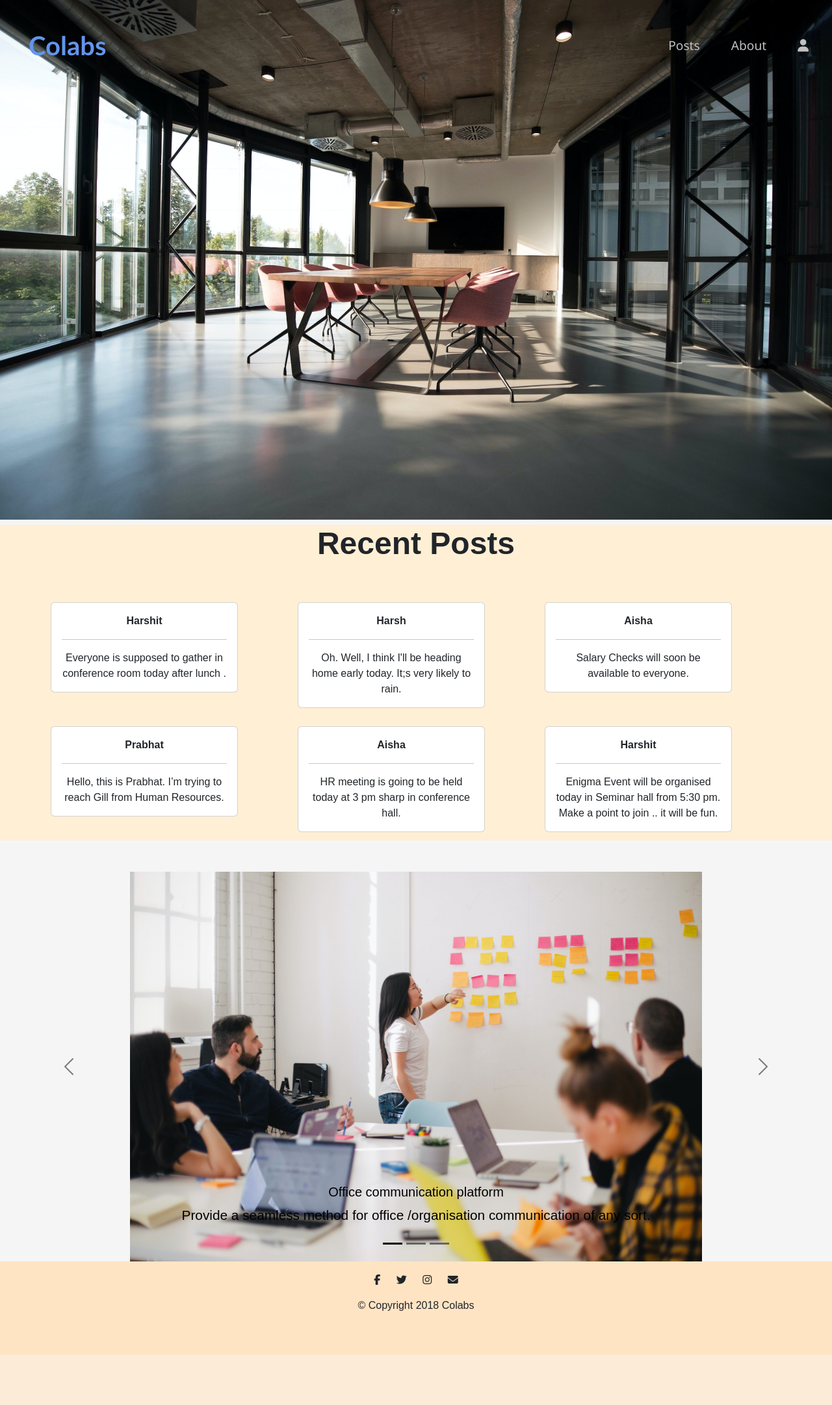
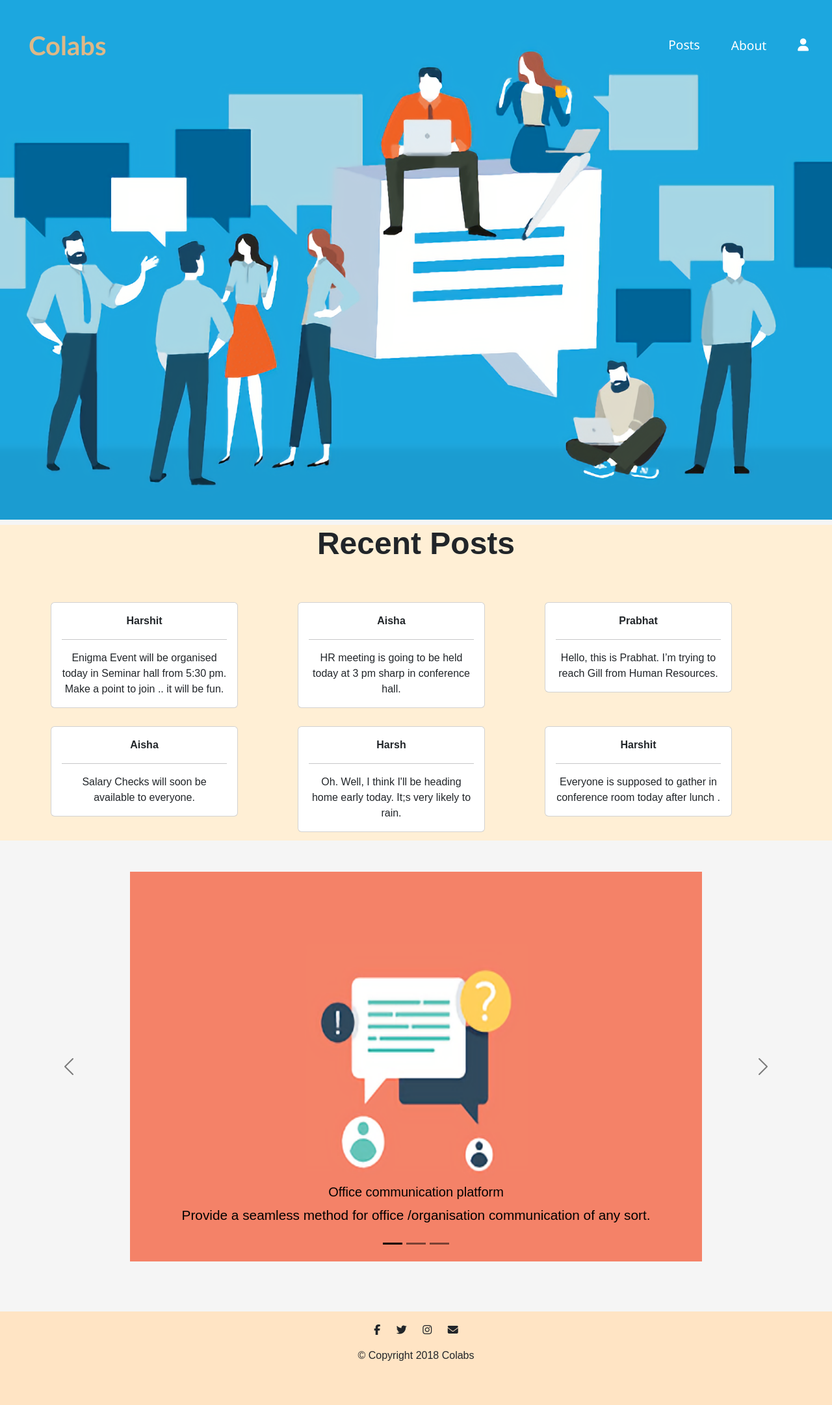
Before and after one commit to prabhat27m/Colabs_project, a Django app: page / in a window 1280 px wide. Shown: the whole page at 65% size. Before the commit the page ends 2086 px from the top, so only its background shows below. Run offline with Django 3.2, Linux system fonts and the light colour scheme; data comes from the database, SQL or seed files in the repository; both versions use the stored data as it was after the commit; some libraries are stand-ins or nearby versions.

Commit message:
eleventh commit

```diff
--- a/blog/static/css/blog.css
+++ b/blog/static/css/blog.css
@@ -13,7 +13,8 @@
   font-size: 2.5rem;
   font-weight: bold;
   padding: 2rem;
-  color: cornflowerblue;
+  color:burlywood;
+
 }
 
 .inpost {
@@ -24,19 +25,17 @@
 .banner-img {
   height: 100vh;
 
-  background-image: url("../images/colabs-bg.jpg");
+  background-image: url("../images/new-bg.png");
   background-position: center;
   background-repeat: no-repeat;
   background-size: cover;
 
 
 }
+.nav-item {
 
-.nav-item {
   margin: 1rem;
-  color: lightgray;
-  font-size: 1.5rem;
-  font-family: 'Segoe UI', Tahoma, Geneva, Verdana, sans-serif;
+
 
 }
 
@@ -54,11 +53,16 @@
 
 .nav-link {
 
-  font-size: 1.2rem;
+  color:white;
+  font-weight:500;
 
   font-family: 'Segoe UI', Tahoma, Geneva, Verdana, sans-serif;
-  color: silver;
+  font-size:1.2rem;
+  padding: 2%;
 
+}
+.nav-link-index{
+  color:indianred;
 }
 
 .techfont {
@@ -112,6 +116,7 @@
 }
 
 .white-section {
+  margin-top: 6%;
   background-color: bisque;
   padding: 0%;
   text-align: center;
--- a/blog/templates/blog/base.html
+++ b/blog/templates/blog/base.html
@@ -21,7 +21,7 @@
 
     <section class="colored-section" id="title">
 
-      <nav class="navbar navbar-expand-lg bg-dark">
+      <nav class="navbar navbar-expand-lg">
         <div class="container-fluid">
           <a class="navbar-brand" style="color:cornflowerblue" href="{% url 'index' %}">Colabs</a>
           <button class="navbar-toggler" type="button" data-bs-toggle="collapse" data-bs-target="#navbarSupportedContent" aria-controls="navbarSupportedContent" aria-expanded="false" aria-label="Toggle navigation">
@@ -46,7 +46,7 @@
                 <a class="nav-link nav-link-index" href="{% url 'logout' %}">Log out</a>
               </li>
               <li class="nav-item">
-                <a class="nav-link " style="color: white;">Welcome: {{ user.username }}</a>
+                <a class="nav-link nav-link-index ">Welcome: {{ user.username }}</a>
               </li>
 
               {% else %}
--- a/blog/templates/blog/index.html
+++ b/blog/templates/blog/index.html
@@ -25,29 +25,29 @@
       <nav class="navbar navbar-expand-lg">
         <div class="container-fluid">
           <a class="navbar-brand" href="{% url 'index' %}">Colabs</a>
-          <button class="navbar-toggler" type="button" data-bs-toggle="collapse" data-bs-target="#navbarSupportedContent" aria-controls="navbarSupportedContent" aria-expanded="false" aria-label="Toggle navigation">
-            <span class="navbar-toggler-icon"></span>
+          <button class="navbar-toggler " style ="color:azure;border:2px solid white"type="button" data-bs-toggle="collapse" data-bs-target="#navbarSupportedContent" aria-controls="navbarSupportedContent" aria-expanded="false" aria-label="Toggle navigation">
+            <span class="navbar-toggler-icon" style="color:saddlebrown;"></span>
           </button>
           <div class="collapse navbar-collapse" id="navbarSupportedContent">
             <ul class="navbar-nav ms-auto mb-2 mb-lg-0">
               <li class="nav-item">
-                <a class="nav-link nav-link-index" href="{% url 'post_list' %}">Posts</a>
+                <a class="nav-link " href="{% url 'post_list' %}">Posts</a>
               </li>
               <li class="nav-item">
-                <a class=" nav-link nav-link-index" href="{% url 'about' %}">About</a>
+                <a class=" nav-link" href="{% url 'about' %}">About</a>
               </li>
               {% if user.is_authenticated %}
               <li class="nav-item">
-                <a class="nav-link nav-link-index" href="{% url 'post_new' %}">New Post</a>
+                <a class="nav-link " href="{% url 'post_new' %}">New Post</a>
               </li>
               <li class="nav-item">
-                <a class="nav-link nav-link-index" href="{% url 'post_draft_list' %}">Drafts</a>
+                <a class="nav-link" href="{% url 'post_draft_list' %}">Drafts</a>
               </li>
               <li class="nav-item">
-                <a class="nav-link nav-link-index" href="{% url 'contact' %}">Contact</a>
+                <a class="nav-link" href="{% url 'contact' %}">Contact</a>
               </li>
               <li class="nav-item">
-                <a class="nav-link nav-link-index" href="{% url 'logout' %}">Log out</a>
+                <a class="nav-link" href="{% url 'logout' %}">Log out</a>
               </li>
               <li class="nav-item">
                 <a class="nav-link " style="color: white;">Welcome: {{ user.username }}</a>
@@ -55,7 +55,7 @@
 
               {% else %}
               <li class="nav-item">
-                <a class="nav-link nav-link-index" href="{% url 'login' %}" aria-label="Login"><span class="fa fa-user" aria-hidden="true"></span></a>
+                <a class="nav-link" href="{% url 'login' %}" aria-label="Login"><span class="fa fa-user" aria-hidden="true"></span></a>
               </li>
               {% endif %}
             </ul>
@@ -115,7 +115,7 @@
                           </div>
                           <div class="carousel-inner">
                             <div class="carousel-item active" data-bs-interval="10000">
-                              <img src="static/images/post-1.jpg" class="d-block carousel-img" alt="...">
+                              <img src="static/images/new-com.png" class="d-block carousel-img" alt="...">
                               <div class="carousel-caption d-none d-md-block " style="font-size: 1.3rem;color:black">
                                 <h5>Office communication platform</h5>
                                 <p>Provide a seamless method for office /organisation communication of any sort.</p>
--- a/blog/templates/blog/post_detail.html
+++ b/blog/templates/blog/post_detail.html
@@ -11,7 +11,7 @@
             </div>
 
         {% else %}
-            <a class="btn btn-outline-dark" href="{% url 'post_publish' pk=post.pk %}">Publish</a>
+            <a class="btn btn-warning" href="{% url 'post_publish' pk=post.pk %}">Publish</a>
         {% endif %}
 
       <p class='postcontent' style="border: 2px solid gray; text-align:center;" >{{ post.text|safe|linebreaksbr }}</p>
--- a/blog/templates/blog/post_draft_list.html
+++ b/blog/templates/blog/post_draft_list.html
@@ -4,7 +4,9 @@
     {% for post in posts %}
         <div class="post">
             <p class="date">created: {{ post.created_date|date:'d-m-Y' }}</p>
+            <hr>
             <h3><a href="{% url 'post_detail' pk=post.pk %}">{{ post.title }}</a></h3>
+
             <p>{{ post.text|truncatechars:200 }}</p>
         </div>
     {% endfor %}
--- a/blog/templates/blog/post_form.html
+++ b/blog/templates/blog/post_form.html
@@ -1,8 +1,8 @@
 {% extends 'blog/base.html' %}
-
+{% load static %}
 {% block content %}
 <div class="row" style="text-align: center;background-color:lavender">
-
+        <img src="static/images/images.jpg" alt="" srcset="">
         <h4 class="text-center alert alert-info">Add New Post</h4>
         <form action="" method="POST">
 
--- a/blog/templates/blog/post_list.html
+++ b/blog/templates/blog/post_list.html
@@ -5,7 +5,7 @@
 <div class="container container-fluid" style="background-color:lavender">
     <div class="row">
       <div class="col-lg-6">
-       <img  style="height: 70vh; width:90%" src="{% static 'images/Inpost.jpg'%}" alt="image">
+       <img  style="height: 70vh; width:90%" src="{% static 'images/images.jpg'%}" alt="image">
       </div>
 
       <div class="col-lg-6">
@@ -14,7 +14,7 @@
 
 
             {% for post in post_list %}
-                <div class="post">
+                <div>
 
                     <h3><a href="{% url 'post_detail' pk=post.pk %}">{{ post.title }}</a></h3>
                     <div class="date">
--- a/blog/views.py
+++ b/blog/views.py
@@ -19,7 +19,7 @@
     template_name="blog/index.html"
     def get(self,request):
         # student=Post.objects.all()
-        last_ten = Post.objects.filter(published_date__lte=timezone.now()).order_by('published_date')[:6]
+        last_ten = Post.objects.filter(published_date__lte=timezone.now()).order_by('-published_date')[:6]
         return render(request,'blog/index.html',{"student":last_ten})
 
 class RedirectToHome(RedirectView):
```
Also changed, not shown: blog/static/images/colabs-index.png (added), blog/static/images/new-bg.png (added), blog/static/images/new-check.png (added), blog/static/images/new-com.png (added), blog/static/images/new-index.png (added), db.sqlite3.
